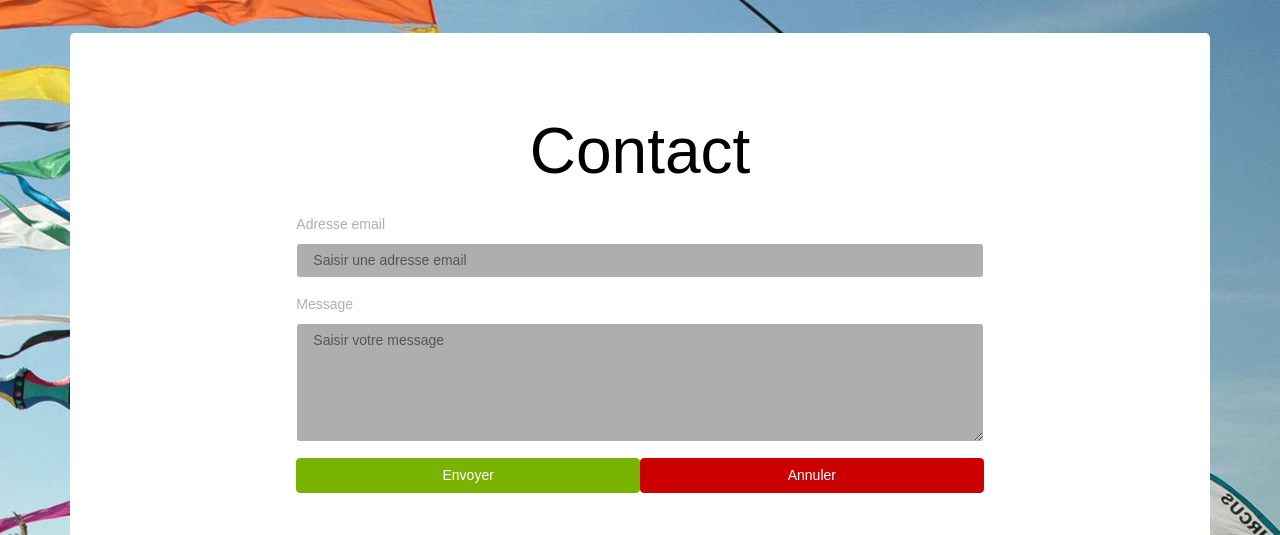
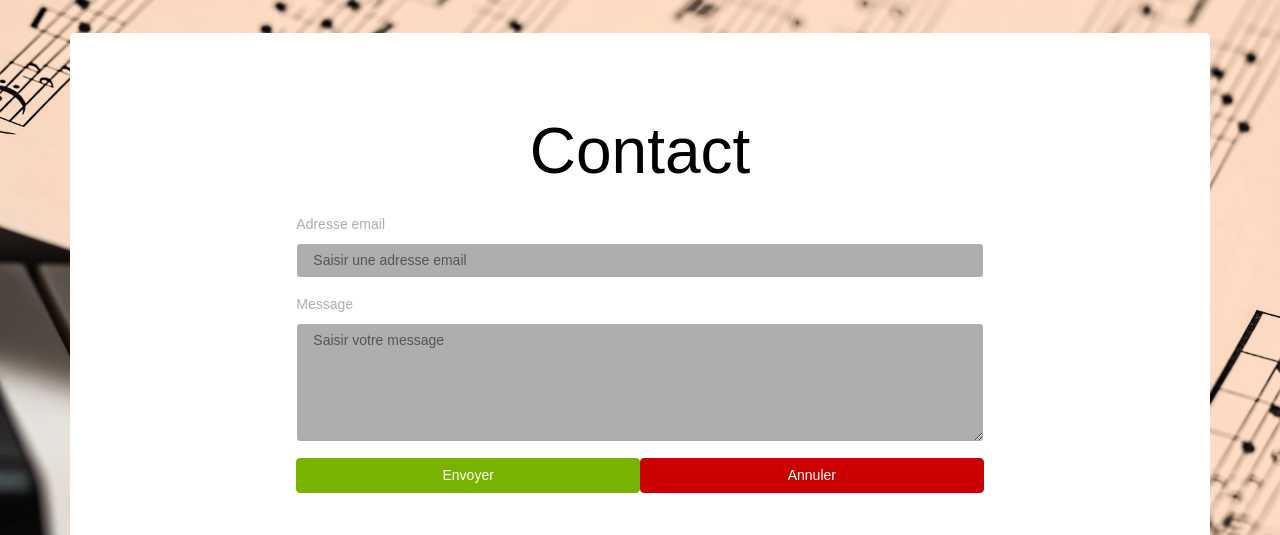
Before and after one commit to Hellfik/ProjetClubDeMusique, a Symfony app: template templates/contact.html.twig in a window 1280 px wide. Shown: the part 57-592 px from the top of the page. Run offline with Twig, Linux system fonts and the light colour scheme; the template is opened without the code that fills it, so the values that code supplies are empty; some libraries are stand-ins or nearby versions.

Commit message:
Update bg-image

```diff
--- a/public/css/style.css
+++ b/public/css/style.css
@@ -4,7 +4,7 @@
 }
 
 body {
-    background: url('../image/berck.jpg') !important;
+    background: url('../image/piano-1655558_1920.jpg') !important;
     background-repeat: no-repeat !important;
     background-position: center !important;
     background-size: cover !important;
--- a/templates/base.html.twig
+++ b/templates/base.html.twig
@@ -26,9 +26,9 @@
                             </a>
                             <div class="dropdown-menu">
                                 <a class="dropdown-item" href="#">Sorties Annuelles</a>
-                                <a class="dropdown-item" href="#">Intruments enseignés</a>
+                                <a class="dropdown-item" href="{{path('instruments')}}">Intruments enseignés</a>
                                 <a class="dropdown-item" href="{{ path('professeur')}}">Les professeurs</a>
-                                <a class="dropdown-item" href="#">Tarifs d'inscription</a>
+                                <a class="dropdown-item" href="">Tarifs d'inscription</a>
                             </div>
                         </li>
                         <li class="nav-item dropdown">
@@ -56,7 +56,7 @@
                             <a class="nav-link" href="{{ path('blog')}}">Blog</a>
                         </li>
                         <li class="nav-item">
-                            <a class="nav-link" href="#">Contact</a>
+                            <a class="nav-link" href="{{ path('contact')}}">Contact</a>
                         </li>
                     </ul>
                     <a href="#" class="text-dark float-right mr-4 connexion"><i class="fa fa-user"></i></a>
--- a/templates/blog/blog.html.twig
+++ b/templates/blog/blog.html.twig
@@ -1,5 +1,8 @@
 {% extends 'base.html.twig' %}
 {% block title %}Blog{% endblock %}
+{% block stylesheets %}
+<link rel="stylesheet" href="{{asset('css/blog.css')}}">
+{% endblock %}
 {% block body %}
 <div class="col-12 margin">
     <h2 class="h1-responsive mb-5 font-weight-bold text-center">Articles Recents</h2>
--- a/templates/blog/show.html.twig
+++ b/templates/blog/show.html.twig
@@ -1,4 +1,6 @@
-{% extends 'base.html.twig' %} {% block body %}
+{% extends 'base.html.twig' %} {% block stylesheets %}
+<link rel="stylesheet" href="{{asset('css/blog.css')}}"> {% endblock %} {% block body %}
+
 <div class="col-12 margin">
     <h2 class="card-title h1">{{article.title}}</h2>
 </div>
```
Also changed, not shown: public/css/blog.css (added, +7 -0 lines).
